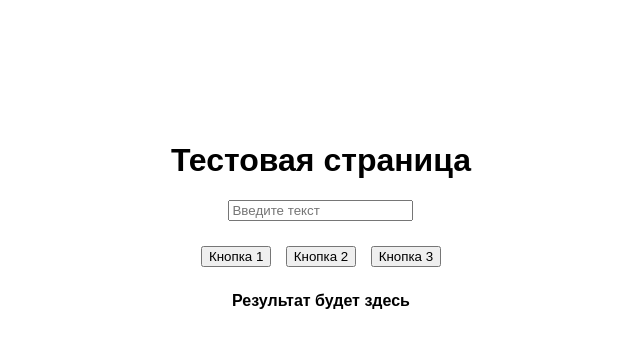
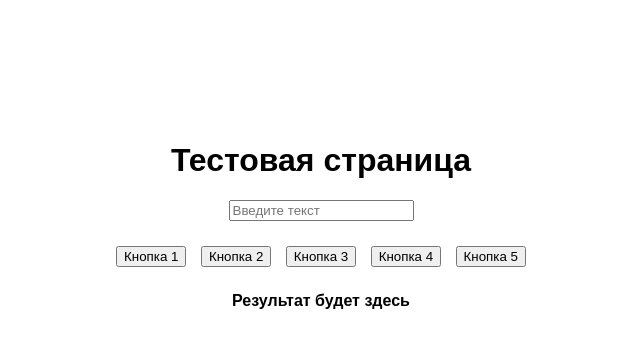
Before and after one commit to mmcmNew/secretary_flask, a Python web app: template templates/updater.html in a window 1280 px wide. Shown: the part 185-533 px from the top of the page, without its empty margins (319-959 px from the left). Run offline with Jinja, Linux system fonts and the light colour scheme; the template is opened without the code that fills it, so the values that code supplies are empty.

Commit message:
updater.html Gemini

```diff
--- a/templates/updater.html
+++ b/templates/updater.html
@@ -37,6 +37,8 @@
             <button onclick="testFunction1()">Кнопка 1</button>
             <button onclick="testFunction2()">Кнопка 2</button>
             <button onclick="testFunction3()">Кнопка 3</button>
+            <button onclick="testFunction2()">Кнопка 4</button>
+            <button onclick="testFunction3()">Кнопка 5</button>
         </div>
         <div class="output" id="outputField">Результат будет здесь</div>
     </div>
```
